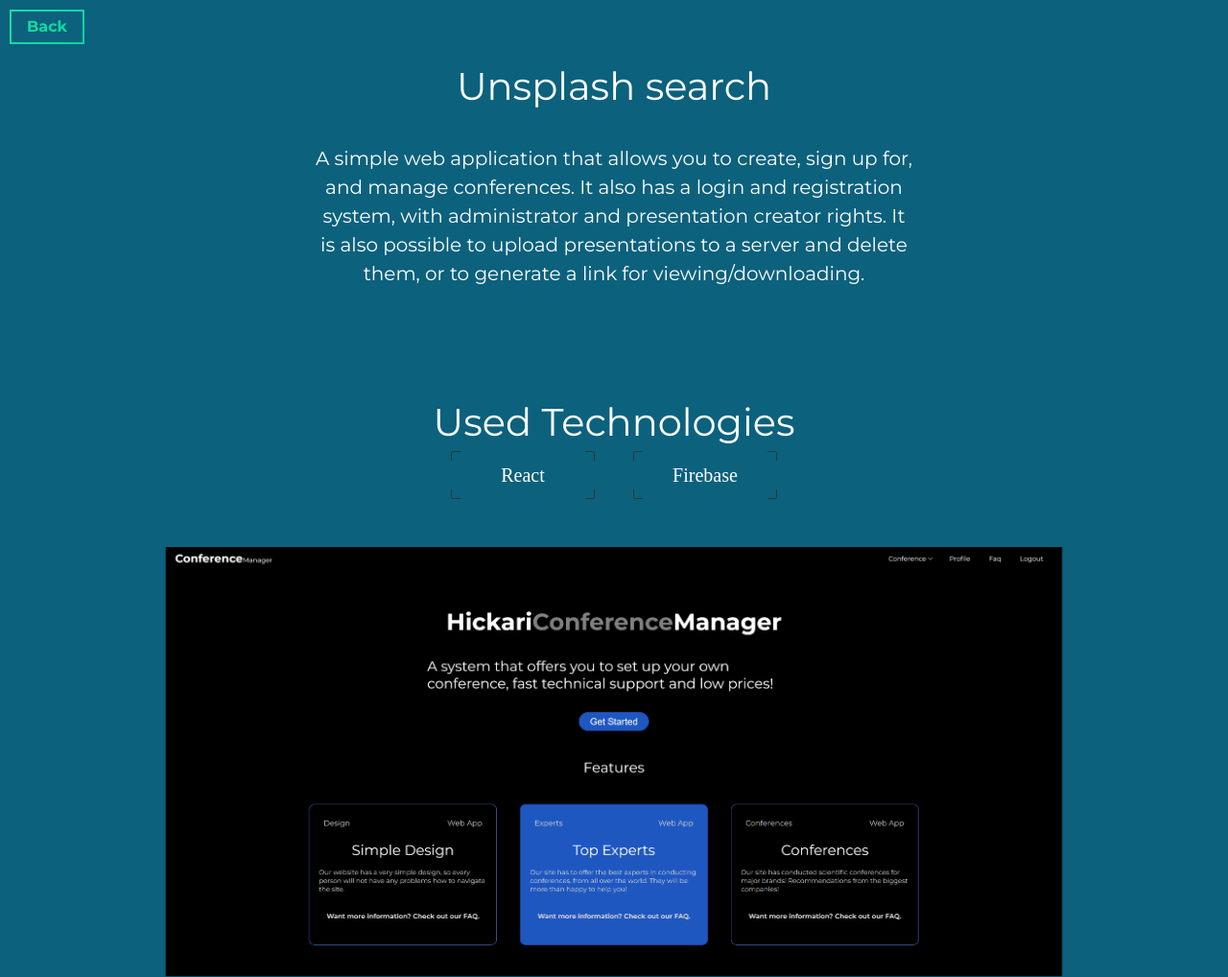
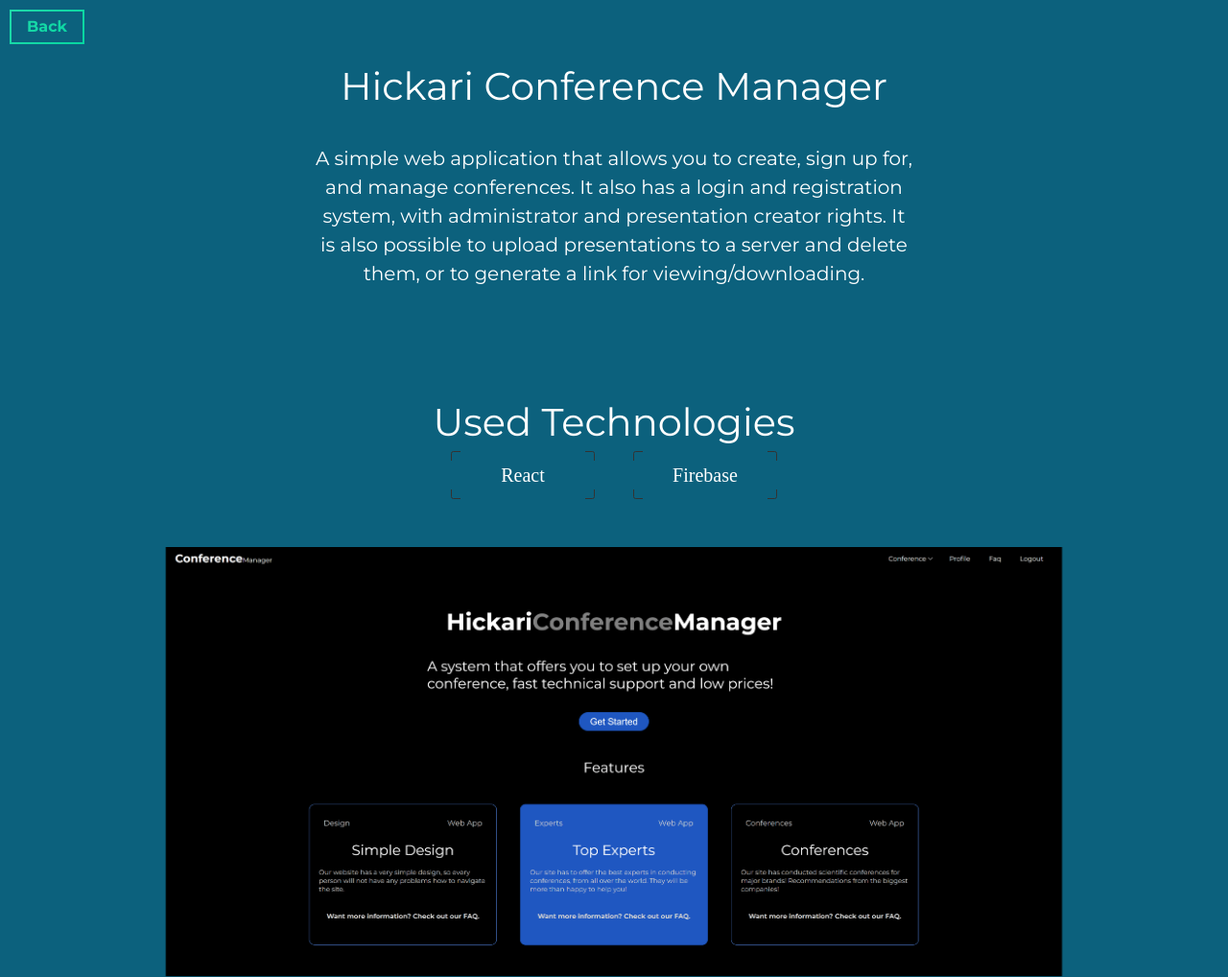
Before and after one commit to TheStelarek/Portfolio, a Gatsby site: page /ConferenceMenager in a window 1280 px wide. Shown: the top 1018 px of the page at 96% size. Built offline with nearby package versions, Linux system fonts and the light colour scheme; Gatsby itself is replaced by a stand-in of ours.

Commit message:
Change a title of conference manager

```diff
--- a/src/pages/ConferenceMenager.js
+++ b/src/pages/ConferenceMenager.js
@@ -14,7 +14,7 @@ export default () => {
           <Link to="/">
             <a className="cta-btn cta-btn--hero backBtn">Back</a>
           </Link>
-          <div className="Title">Unsplash search</div>
+          <div className="Title">Hickari Conference Manager</div>
           <div className="Description">
             A simple web application that allows you to create, sign up for, and manage conferences.
             It also has a login and registration system, with administrator and presentation creator
```
